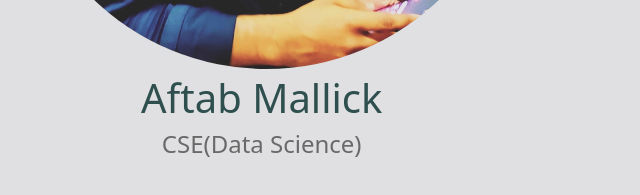
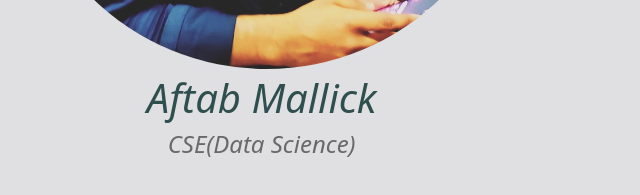
Before and after one commit to Aftabmallick/Portfolioweb, a plain HTML site: page index.html in a window 1280 px wide. Shown: the part 435-630 px from the top of the page, 0-640 px from the left. Drawn offline with Linux system fonts and the light colour scheme.

Commit message:
Update index.html

```diff
--- a/index.html
+++ b/index.html
@@ -22,14 +22,14 @@
         <div class="row">
             <div class="col-auto col-lg-5">
                 <div class="text-centre" style="text-align:center ; color: darkslategray;">
-                    <h1>Aftab Mallick</h1>
+                    <h1> <i> Aftab Mallick </i></h1>
                 </div>
             </div>
         </div>
         <div class="row">
             <div class="col-auto col-lg-5">
                 <div class="text-centre" style="text-align:center ;color:dimgray;">
-                <h4>CSE(Data Science)</h4>
+                <h4> <i>CSE(Data Science)</i></h4>
             </div>
             </div>
         </div>
```
